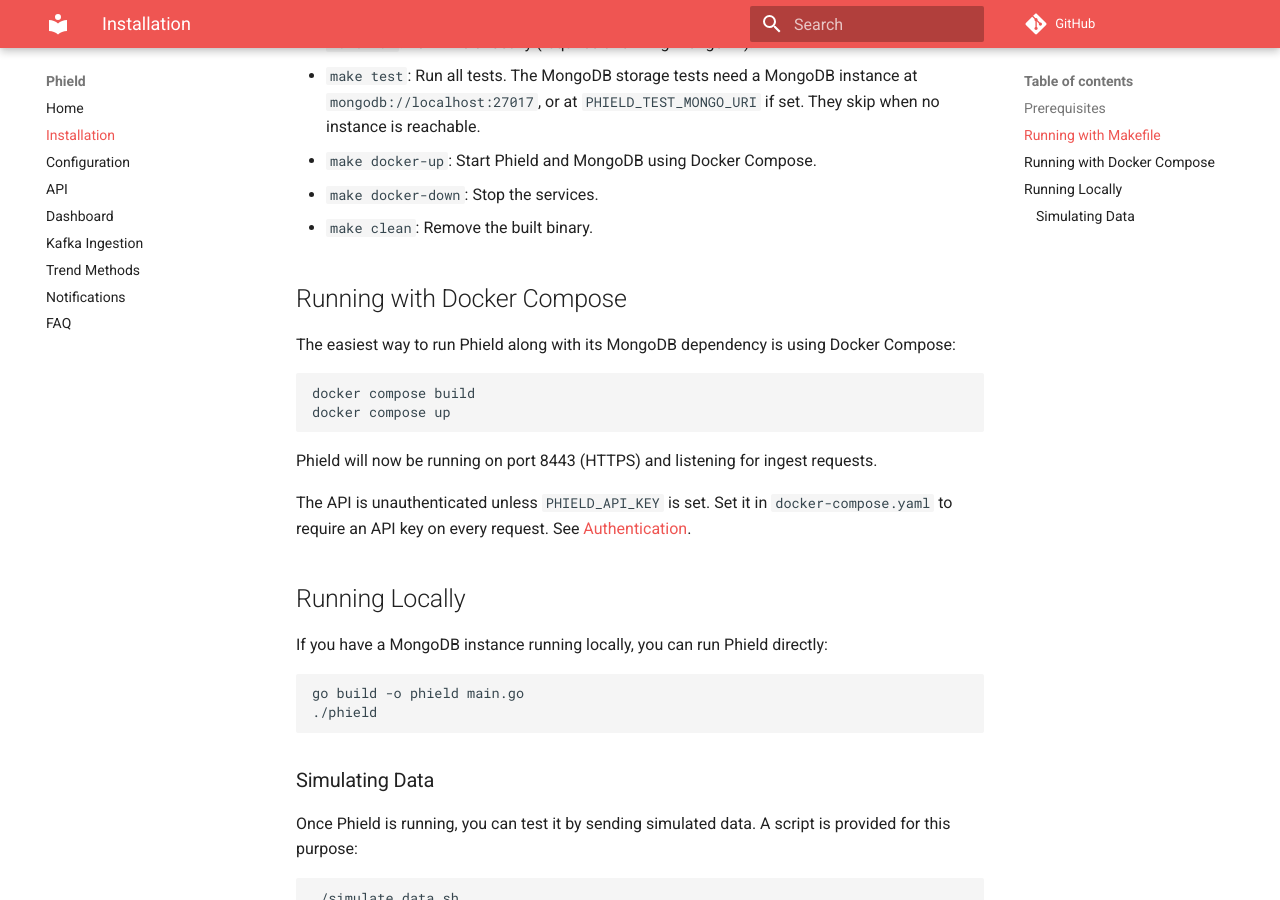
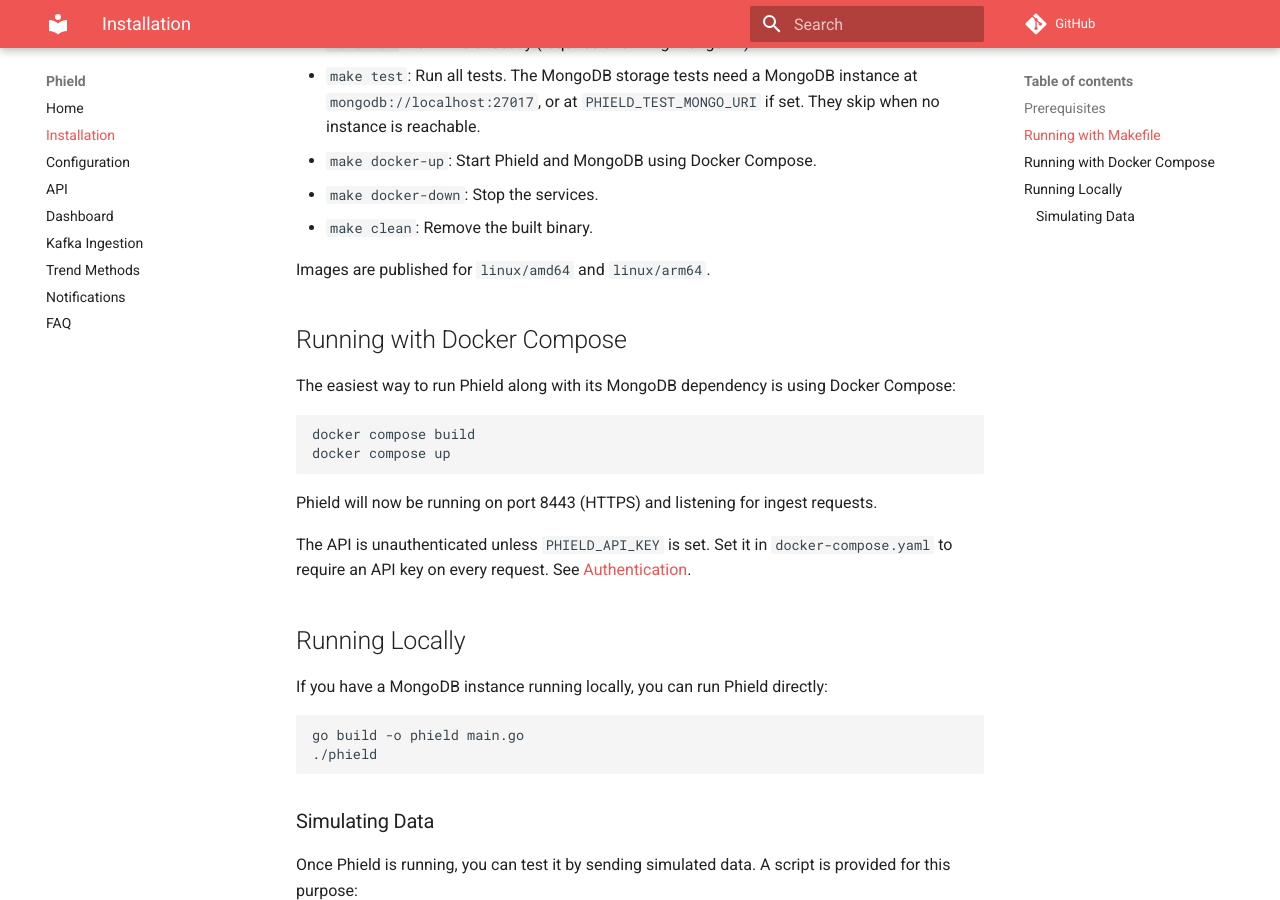
Before and after one commit to philterd/phield, an MkDocs documentation site: the page built from docs/docs/installation.md, in a window 1280 px wide and 900 px high, scrolled down 460 px. Built offline with MkDocs 1.6.1 and Material for MkDocs 9.7.7, drawn with Linux system fonts in a browser that asks for light colours; comment, search, counter and statistics services are not loaded.

Commit message:
Building amd and arm images.
Signed-off-by: jzonthemtn <jeff.zemerick@philterd.ai>

```diff
--- a/docs/docs/installation.md
+++ b/docs/docs/installation.md
@@ -16,6 +16,8 @@
 - `make docker-up`: Start Phield and MongoDB using Docker Compose.
 - `make docker-down`: Stop the services.
 - `make clean`: Remove the built binary.
+
+Images are published for `linux/amd64` and `linux/arm64`.
 
 ## Running with Docker Compose
 
```
Also changed, not shown: CHANGELOG.md (added), README.md, 5 other files.
